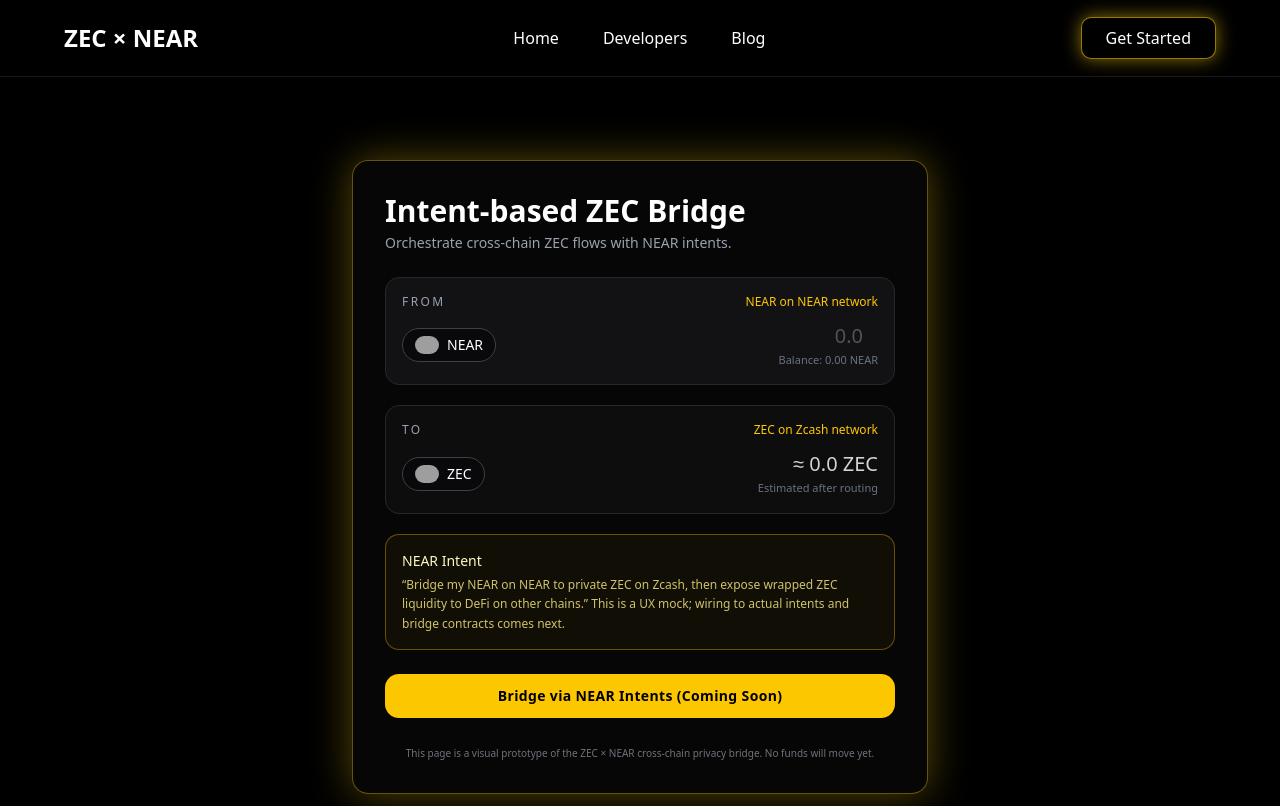
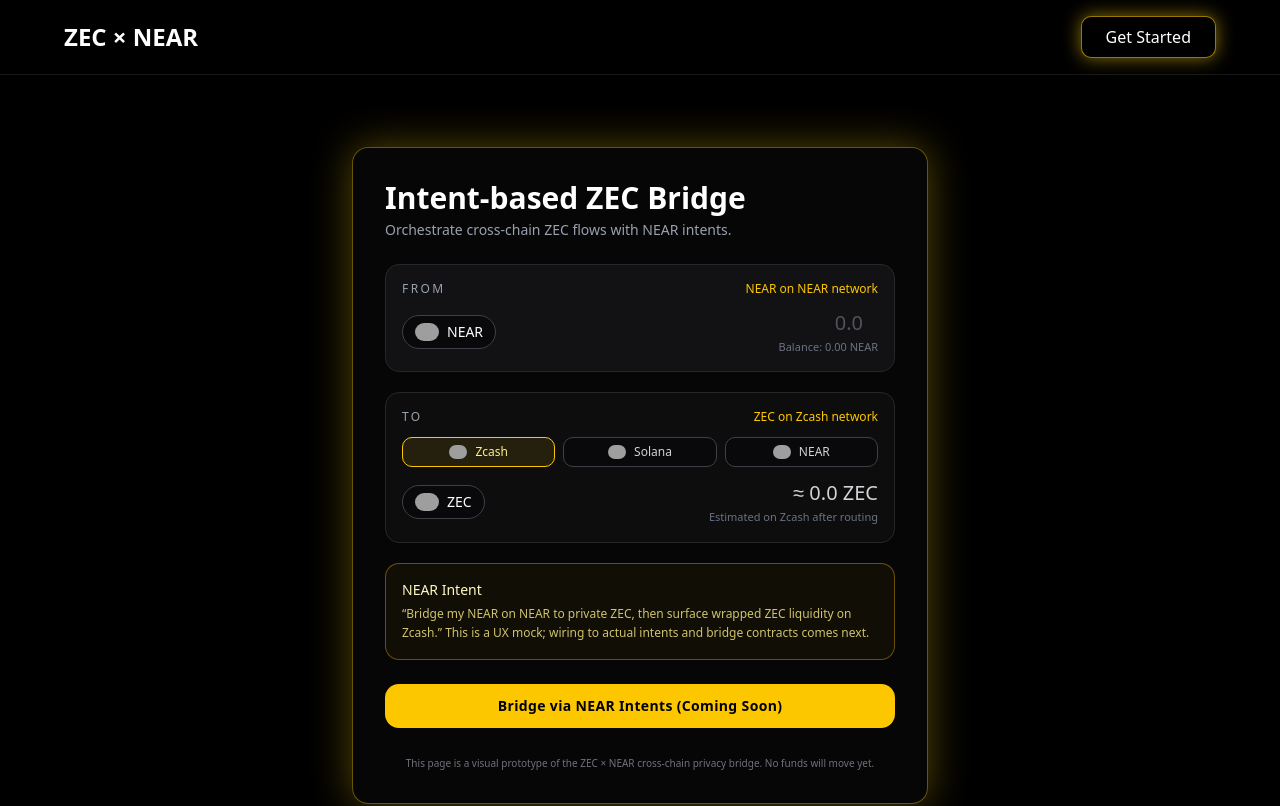
Before and after one commit to ayushsingh82/AshWallet, a Next.js app: page /bridge in a window 1280 px wide. Shown: the top 806 px of the page. Built offline with nearby package versions, Linux system fonts and the light colour scheme; grey boxes are pictures that could not be loaded.

Commit message:
chains added

```diff
--- a/app/bridge/page.tsx
+++ b/app/bridge/page.tsx
@@ -1,11 +1,43 @@
+"use client";
+
+import { useState } from "react";
 import Image from "next/image";
 
 const ZEC_ICON =
   "https://s2.coinmarketcap.com/static/img/coins/128x128/1437.png";
 const NEAR_ICON =
   "https://s2.coinmarketcap.com/static/img/coins/128x128/6535.png";
+const SOL_ICON =
+  "https://s2.coinmarketcap.com/static/img/coins/128x128/5426.png";
+
+const TARGET_CHAINS = [
+  {
+    id: "zcash",
+    label: "Zcash",
+    networkLabel: "Zcash network",
+    icon: ZEC_ICON,
+  },
+  {
+    id: "solana",
+    label: "Solana",
+    networkLabel: "Solana network",
+    icon: SOL_ICON,
+  },
+  {
+    id: "near",
+    label: "NEAR",
+    networkLabel: "NEAR network",
+    icon: NEAR_ICON,
+  },
+] as const;
+
+type TargetChainId = (typeof TARGET_CHAINS)[number]["id"];
 
 export default function BridgePage() {
+  const [targetChain, setTargetChain] = useState<TargetChainId>("zcash");
+
+  const selected = TARGET_CHAINS.find((c) => c.id === targetChain)!;
+
   return (
     <div className="min-h-screen bg-black text-white flex items-center justify-center px-4">
       <div className="max-w-xl w-full bg-zinc-950/70 border border-yellow-400/40 rounded-2xl shadow-[0_0_40px_rgba(250,204,21,0.35)] p-6 md:p-8 backdrop-blur-lg">
@@ -62,9 +94,38 @@
                 To
               </span>
               <span className="text-xs text-yellow-400">
-                ZEC on Zcash network
+                ZEC on {selected.networkLabel}
               </span>
             </div>
+
+            {/* Chain selector */}
+            <div className="flex gap-2 mb-3">
+              {TARGET_CHAINS.map((chain) => {
+                const active = chain.id === targetChain;
+                return (
+                  <button
+                    key={chain.id}
+                    type="button"
+                    onClick={() => setTargetChain(chain.id)}
+                    className={`flex-1 flex items-center justify-center gap-2 rounded-lg border px-2 py-1.5 text-xs transition-colors ${
+                      active
+                        ? "border-yellow-400 bg-yellow-400/10 text-yellow-200"
+                        : "border-zinc-700 bg-zinc-950 text-zinc-300 hover:border-yellow-400/60 hover:text-yellow-200"
+                    }`}
+                  >
+                    <Image
+                      src={chain.icon}
+                      alt={chain.label}
+                      width={18}
+                      height={18}
+                      className="rounded-full"
+                    />
+                    <span>{chain.label}</span>
+                  </button>
+                );
+              })}
+            </div>
+
             <div className="flex items-center gap-3">
               <div className="flex items-center gap-2 rounded-full border border-zinc-700 bg-zinc-950 px-3 py-1.5">
                 <Image
@@ -79,7 +140,7 @@
               <div className="flex-1 text-right">
                 <div className="text-xl text-zinc-300">≈ 0.0 ZEC</div>
                 <p className="text-[11px] text-gray-500 mt-0.5">
-                  Estimated after routing
+                  Estimated on {selected.label} after routing
                 </p>
               </div>
             </div>
@@ -89,9 +150,9 @@
           <div className="rounded-xl border border-yellow-500/40 bg-yellow-500/5 p-4 text-sm text-yellow-100">
             <p className="font-medium mb-1">NEAR Intent</p>
             <p className="text-xs text-yellow-200/80 leading-relaxed">
-              “Bridge my NEAR on NEAR to private ZEC on Zcash, then expose
-              wrapped ZEC liquidity to DeFi on other chains.” This is a UX mock;
-              wiring to actual intents and bridge contracts comes next.
+              “Bridge my NEAR on NEAR to private ZEC, then surface wrapped ZEC
+              liquidity on {selected.label}.” This is a UX mock; wiring to
+              actual intents and bridge contracts comes next.
             </p>
           </div>
 
--- /dev/null
+++ b/app/components/Footer.tsx
@@ -0,0 +1,23 @@
+const Footer = () => {
+  return (
+    <footer className="bg-black text-white px-8 py-8 border-t border-zinc-900">
+      <div className="max-w-6xl mx-auto flex items-center justify-between">
+        <div className="text-xl font-bold">ZEC × NEAR</div>
+        <div className="flex items-center space-x-6">
+          <a href="#" className="hover:text-gray-400 transition-colors">
+            <svg className="w-6 h-6" fill="currentColor" viewBox="0 0 24 24">
+              <path d="M23.953 4.57a10 10 0 01-2.825.775 4.958 4.958 0 002.163-2.723c-.951.555-2.005.959-3.127 1.184a4.92 4.92 0 00-8.384 4.482C7.69 8.095 4.067 6.13 1.64 3.162a4.822 4.822 0 00-.666 2.475c0 1.71.87 3.213 2.188 4.096a4.904 4.904 0 01-2.228-.616v.06a4.923 4.923 0 003.946 4.827 4.996 4.996 0 01-2.212.085 4.936 4.936 0 004.604 3.417 9.867 9.867 0 01-6.102 2.105c-.39 0-.779-.023-1.17-.067a13.995 13.995 0 007.557 2.209c9.053 0 13.998-7.496 13.998-13.985 0-.21 0-.42-.015-.63A9.935 9.935 0 0024 4.59z" />
+            </svg>
+          </a>
+          <a href="#" className="hover:text-gray-400 transition-colors">
+            <svg className="w-6 h-6" fill="currentColor" viewBox="0 0 24 24">
+              <path d="M12 0c-6.626 0-12 5.373-12 12 0 5.302 3.438 9.8 8.207 11.387.599.111.793-.261.793-.577v-2.234c-3.338.726-4.033-1.416-4.033-1.416-.546-1.387-1.333-1.756-1.333-1.756-1.089-.745.083-.729.083-.729 1.205.084 1.839 1.237 1.839 1.237 1.07 1.834 2.807 1.304 3.492.997.107-.775.418-1.305.762-1.604-2.665-.305-5.467-1.334-5.467-5.931 0-1.311.469-2.381 1.236-3.221-.124-.303-.535-1.524.117-3.176 0 0 1.008-.322 3.301 1.23.957-.266 1.983-.399 3.003-.404 1.02.005 2.047.138 3.006.404 2.291-1.552 3.297-1.23 3.297-1.23.653 1.653.242 2.874.118 3.176.77.84 1.235 1.911 1.235 3.221 0 4.609-2.807 5.624-5.479 5.921.43.372.823 1.102.823 2.222v3.293c0 .319.192.694.801.576 4.765-1.589 8.199-6.086 8.199-11.386 0-6.627-5.373-12-12-12z" />
+            </svg>
+          </a>
+        </div>
+      </div>
+    </footer>
+  );
+};
+
+export default Footer;
--- a/app/components/Landing.tsx
+++ b/app/components/Landing.tsx
@@ -111,24 +111,6 @@
         </div>
       </section>
 
-      {/* Footer */}
-      <footer className="bg-black text-white px-8 py-8">
-        <div className="max-w-6xl mx-auto flex items-center justify-between">
-          <div className="text-xl font-bold">ZEC × NEAR</div>
-          <div className="flex items-center space-x-6">
-            <a href="#" className="hover:text-gray-400 transition-colors">
-              <svg className="w-6 h-6" fill="currentColor" viewBox="0 0 24 24">
-                <path d="M23.953 4.57a10 10 0 01-2.825.775 4.958 4.958 0 002.163-2.723c-.951.555-2.005.959-3.127 1.184a4.92 4.92 0 00-8.384 4.482C7.69 8.095 4.067 6.13 1.64 3.162a4.822 4.822 0 00-.666 2.475c0 1.71.87 3.213 2.188 4.096a4.904 4.904 0 01-2.228-.616v.06a4.923 4.923 0 003.946 4.827 4.996 4.996 0 01-2.212.085 4.936 4.936 0 004.604 3.417 9.867 9.867 0 01-6.102 2.105c-.39 0-.779-.023-1.17-.067a13.995 13.995 0 007.557 2.209c9.053 0 13.998-7.496 13.998-13.985 0-.21 0-.42-.015-.63A9.935 9.935 0 0024 4.59z"/>
-              </svg>
-            </a>
-            <a href="#" className="hover:text-gray-400 transition-colors">
-              <svg className="w-6 h-6" fill="currentColor" viewBox="0 0 24 24">
-                <path d="M12 0c-6.626 0-12 5.373-12 12 0 5.302 3.438 9.8 8.207 11.387.599.111.793-.261.793-.577v-2.234c-3.338.726-4.033-1.416-4.033-1.416-.546-1.387-1.333-1.756-1.333-1.756-1.089-.745.083-.729.083-.729 1.205.084 1.839 1.237 1.839 1.237 1.07 1.834 2.807 1.304 3.492.997.107-.775.418-1.305.762-1.604-2.665-.305-5.467-1.334-5.467-5.931 0-1.311.469-2.381 1.236-3.221-.124-.303-.535-1.524.117-3.176 0 0 1.008-.322 3.301 1.23.957-.266 1.983-.399 3.003-.404 1.02.005 2.047.138 3.006.404 2.291-1.552 3.297-1.23 3.297-1.23.653 1.653.242 2.874.118 3.176.77.84 1.235 1.911 1.235 3.221 0 4.609-2.807 5.624-5.479 5.921.43.372.823 1.102.823 2.222v3.293c0 .319.192.694.801.576 4.765-1.589 8.199-6.086 8.199-11.386 0-6.627-5.373-12-12-12z"/>
-              </svg>
-            </a>
-          </div>
-        </div>
-      </footer>
     </div>
   );
 };
--- a/app/components/Navbar.tsx
+++ b/app/components/Navbar.tsx
@@ -2,41 +2,16 @@
 
 import Link from "next/link";
 import { usePathname } from "next/navigation";
-
-const navItems = [
-  { label: "Home", href: "/" },
-  { label: "Developers", href: "/#developers" },
-  { label: "Blog", href: "/#blog" },
-];
 
 const Navbar = () => {
   const pathname = usePathname();
 
   return (
     <nav className="flex items-center justify-between px-16 py-4 bg-black/80 backdrop-blur-md border-b border-zinc-900">
-      <div className="text-2xl font-bold text-white">ZEC × NEAR</div>
-      <div className="flex items-center space-x-2">
-        {navItems.map((item) => {
-          const isActive =
-            item.href === "/"
-              ? pathname === "/"
-              : pathname === item.href || pathname.startsWith(item.href);
-
-          return (
-            <Link
-              key={item.label}
-              href={item.href}
-              className={`px-4 py-2 rounded-lg border-2 transition-colors ${
-                isActive
-                  ? "bg-white text-black border-black"
-                  : "bg-black text-white border-black hover:bg-gray-800"
-              }`}
-            >
-              {item.label}
-            </Link>
-          );
-        })}
-      </div>
+      <Link href="/" className="text-2xl font-bold text-white">
+        ZEC × NEAR
+      </Link>
+      <div className="flex items-center space-x-2" />
       <Link
         href="/bridge"
         className="bg-black text-white px-6 py-2 rounded-lg hover:bg-gray-800 transition-colors border border-yellow-400/60 shadow-[0_0_18px_rgba(250,204,21,0.55)]"
--- a/app/layout.tsx
+++ b/app/layout.tsx
@@ -2,6 +2,7 @@
 import { Geist, Geist_Mono } from "next/font/google";
 import "./globals.css";
 import Navbar from "./components/Navbar";
+import Footer from "./components/Footer";
 
 const geistSans = Geist({
   variable: "--font-geist-sans",
@@ -29,8 +30,11 @@
       <body
         className={`${geistSans.variable} ${geistMono.variable} antialiased bg-black`}
       >
-        <Navbar />
-        {children}
+        <div className="min-h-screen flex flex-col">
+          <Navbar />
+          <main className="flex-1">{children}</main>
+          <Footer />
+        </div>
       </body>
     </html>
   );
```
